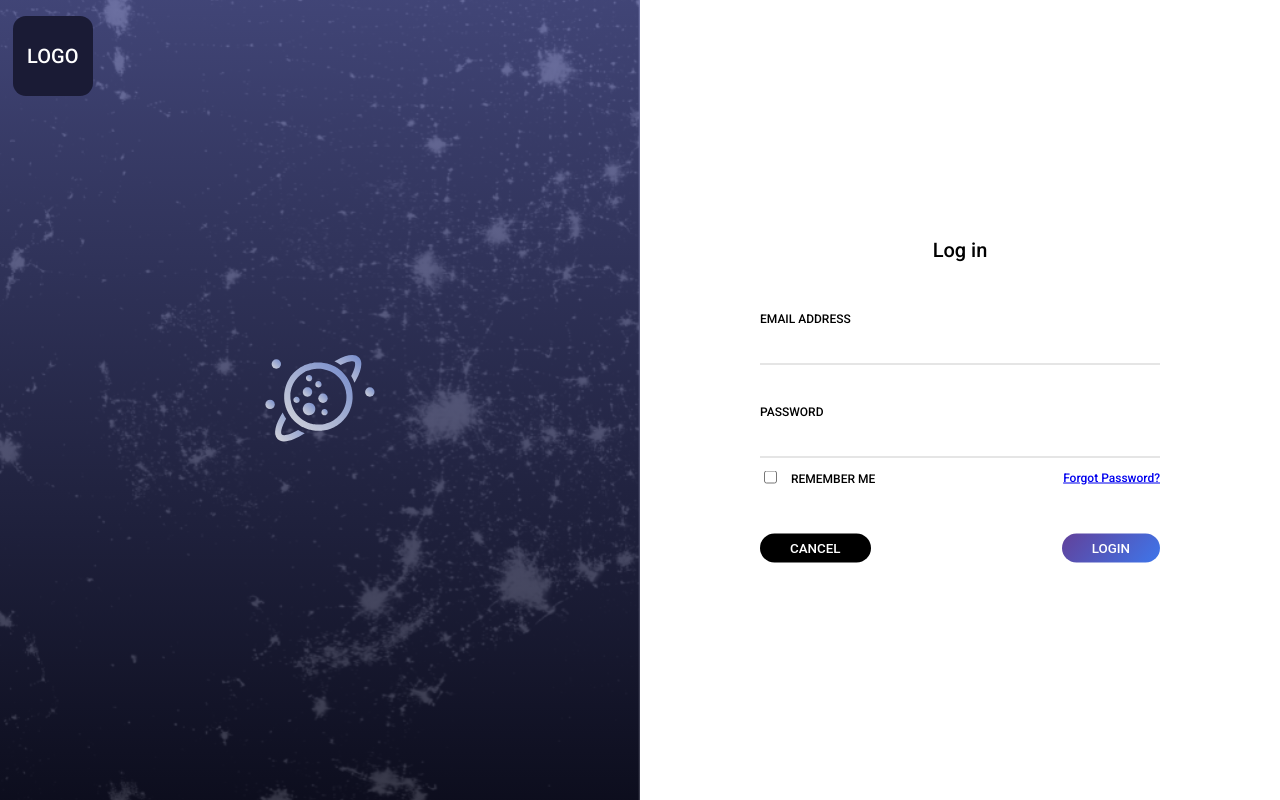
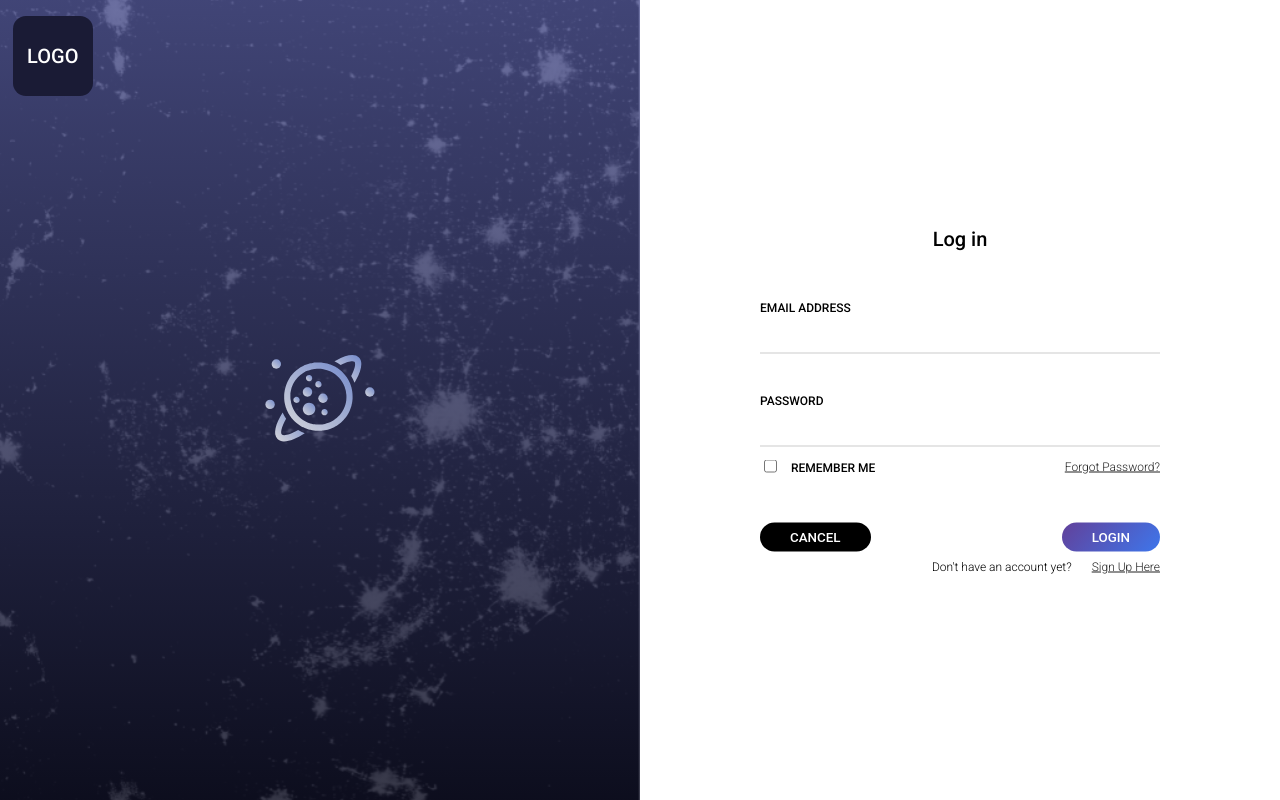
Before and after one commit to erikeggers/frontend-test, a React (Create React App) app: page / in a window 1280 px wide. Built offline with nearby package versions, Linux system fonts and the light colour scheme.

Commit message:
adds link component and updates form

```diff
--- a/src/components/form.js
+++ b/src/components/form.js
@@ -1,32 +1,40 @@
-import styled from 'styled-components';
-import Input from './input'
-import Button from './button'
-import Checkbox from './checkbox'
+import styled from "styled-components";
+import Input from "./input";
+import Button from "./button";
+import Checkbox from "./checkbox";
+import Link from "./link";
 
 const Form = () => {
   return (
     <Wrapper>
       <FormHeader>Log in</FormHeader>
       <StyledForm>
-      <Input name="Email Address" type="email" className="form-input-email"/>
-      <Input name="Password" type="password" className="form-input-password"/>
+        <Input name="Email Address" type="email" className="form-input-email" />
+        <Input
+          name="Password"
+          type="password"
+          className="form-input-password"
+        />
         <FormFooter>
-        <Checkbox type="remember-me" text="remember me"/>
-        <a href="#">Forgot Password?</a>
+          <Checkbox type="remember-me" text="remember me" />
+          <Link whereTo="#" text="Forgot Password?" />
         </FormFooter>
         <ButtonWrapper>
-        <Button text="Cancel" type="secondary"/>
-        <Button text="Login" type="primary"/>
+          <Button text="Cancel" type="secondary" />
+          <Button text="Login" type="primary" />
         </ButtonWrapper>
+        <SignUpWrapper>
+          <span>Don't have an account yet?</span>
+          <Link whereTo="#" text="Sign Up Here" />
+        </SignUpWrapper>
       </StyledForm>
     </Wrapper>
- )
+  );
 };
-
 
 const Wrapper = styled.div`
   width: 100%;
-`
+`;
 
 const StyledForm = styled.form`
   max-width: 400px;
@@ -37,24 +45,33 @@ const StyledForm = styled.form`
   .form-input-password {
     margin: 0 0 10px 0;
   }
-`
+`;
+
 const ButtonWrapper = styled.div`
   display: flex;
   justify-content: space-between;
   margin-top: 47px;
-`
+`;
+
+const SignUpWrapper = styled.div`
+  margin-top: 8px;
+  text-align: end;
+  span {
+    font-weight: 300;
+    margin-right: 20px;
+  }
+`;
 
 const FormHeader = styled.div`
   margin-bottom: 50px;
   font-size: 20px;
   text-align: center;
-`
+`;
 
 const FormFooter = styled.div`
   display: flex;
   justify-content: space-between;
   align-items: center;
-`
-
+`;
 
 export default Form;
--- /dev/null
+++ b/src/components/link.js
@@ -0,0 +1,17 @@
+import styled from 'styled-components';
+
+const Link = ({whereTo, text}) => {
+ return (
+   <StyledLink href={whereTo}>{text}</StyledLink>
+ )
+};
+
+const StyledLink = styled.a`
+  color: rgba(0,0,0,0.87);
+  font-size: 12px;
+  font-weight: 300;
+  letter-spacing: 0;
+  line-height: 14px;
+`
+
+export default Link;
```
Lines whose indentation alone changed are shown as unchanged.
